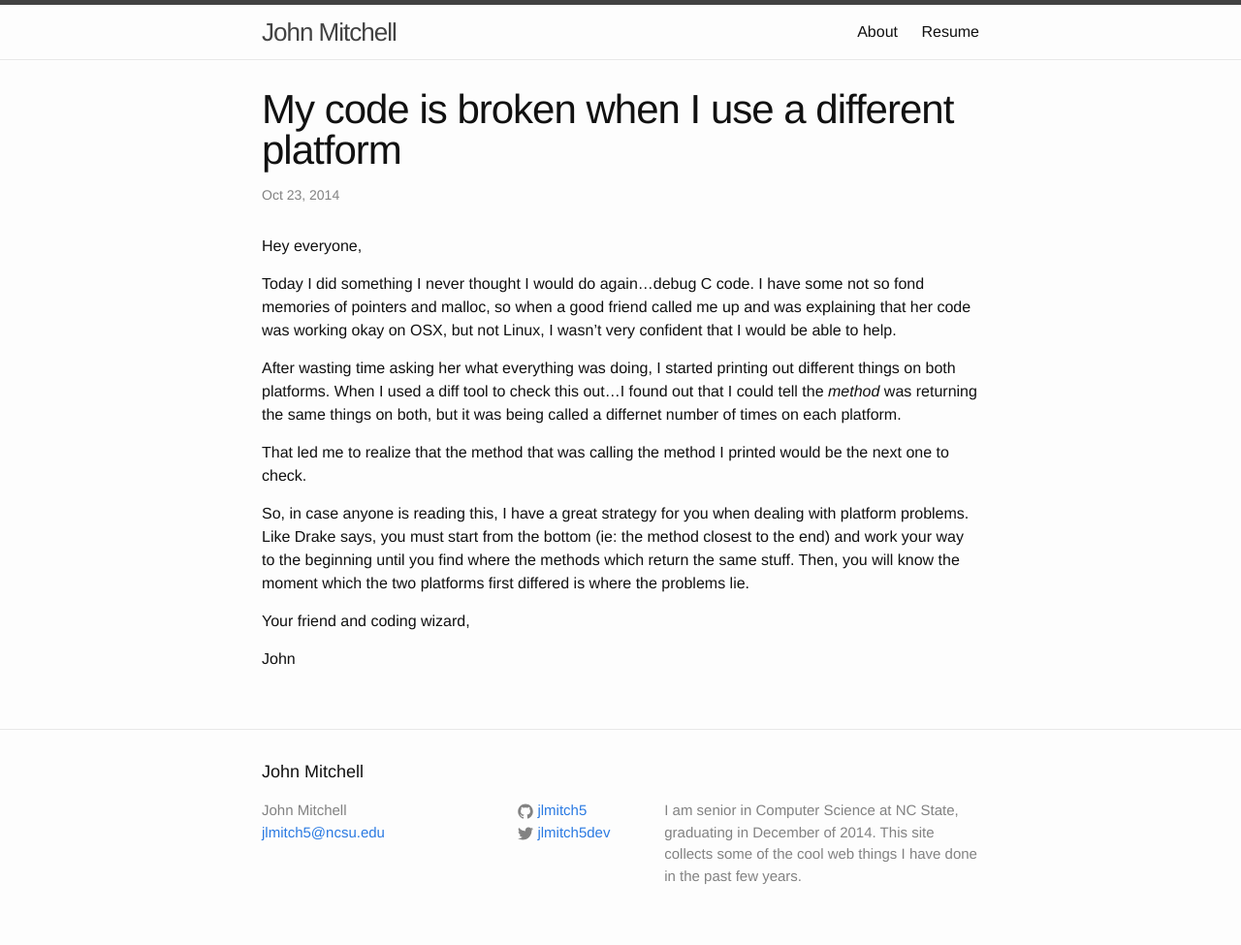
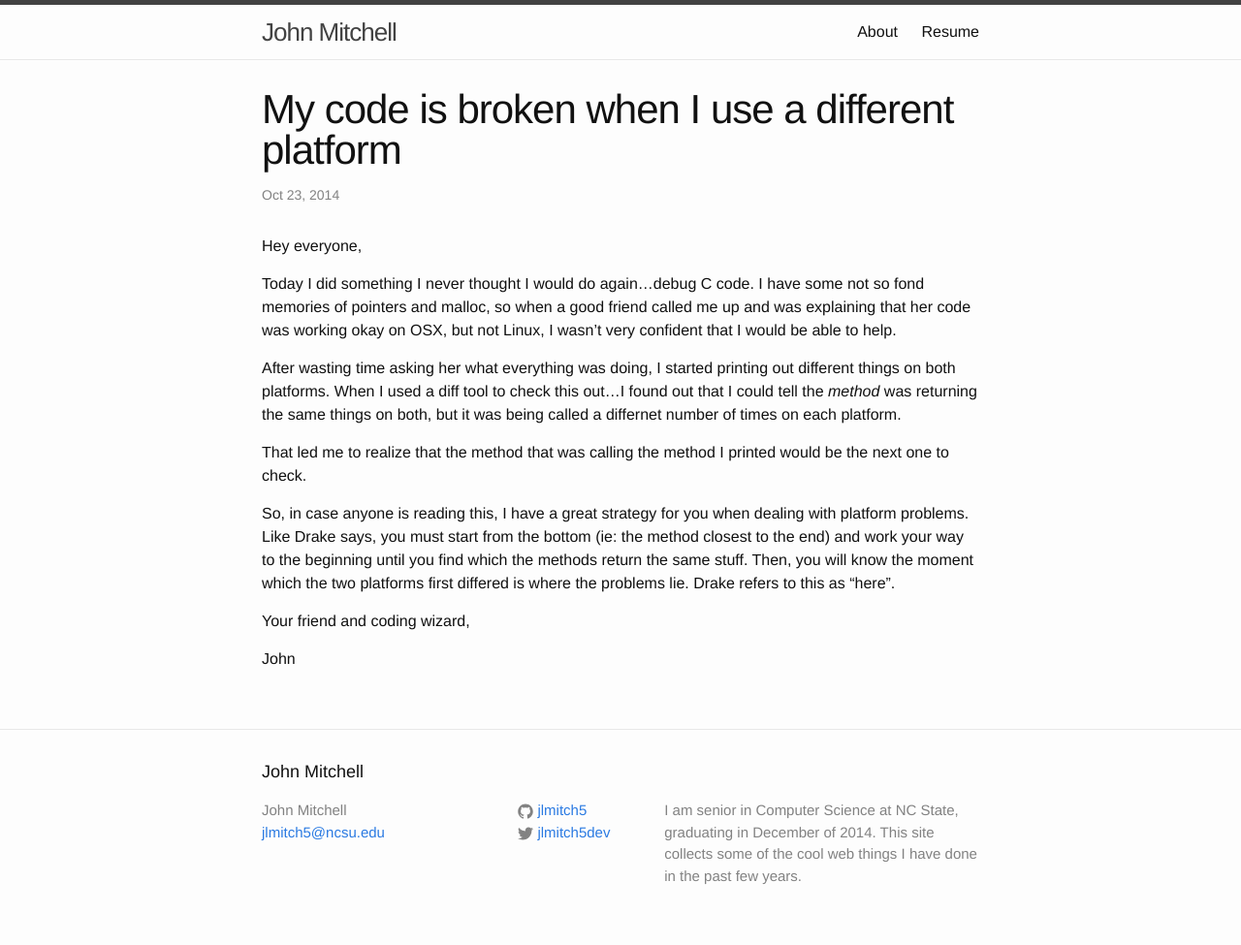
Before and after one commit to jlmitch5/jlmitch5.github.io, a Jekyll site: the page built from _posts/2014-10-23-platform-broken-code.markdown, in a window 1280 px wide. Shown: the whole page at 97% size. Built offline with Jekyll 4.4.1, drawn with Linux system fonts in a browser that asks for light colours.

Commit message:
Update 2014-10-23-platform-broken-code.markdown

```diff
--- a/_posts/2014-10-23-platform-broken-code.markdown
+++ b/_posts/2014-10-23-platform-broken-code.markdown
@@ -12,7 +12,7 @@ After wasting time asking her what everything was doing, I started printing out
 
 That led me to realize that the method that was calling the method I printed would be the next one to check.
 
-So, in case anyone is reading this, I have a great strategy for you when dealing with platform problems.  Like Drake says, you must start from the bottom (ie: the method closest to the end) and work your way to the beginning until you find where the methods which return the same stuff.  Then, you will know the moment which the two platforms first differed is where the problems lie.
+So, in case anyone is reading this, I have a great strategy for you when dealing with platform problems.  Like Drake says, you must start from the bottom (ie: the method closest to the end) and work your way to the beginning until you find which the methods return the same stuff.  Then, you will know the moment which the two platforms first differed is where the problems lie.  Drake refers to this as "here".
 
 Your friend and coding wizard,
 
```
